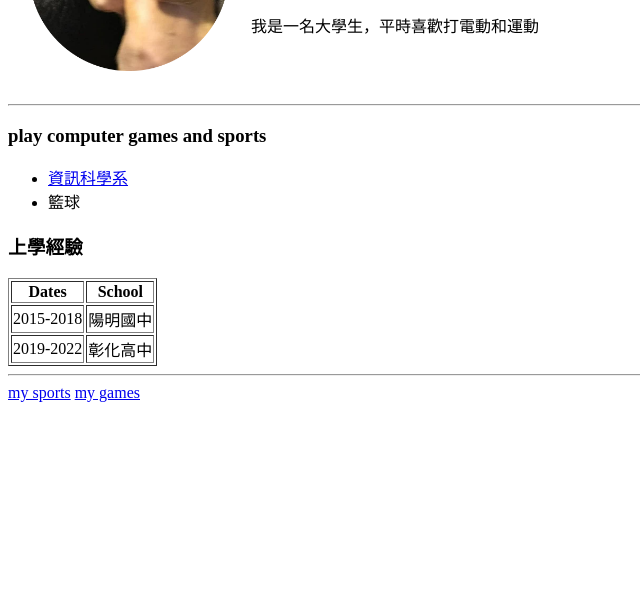
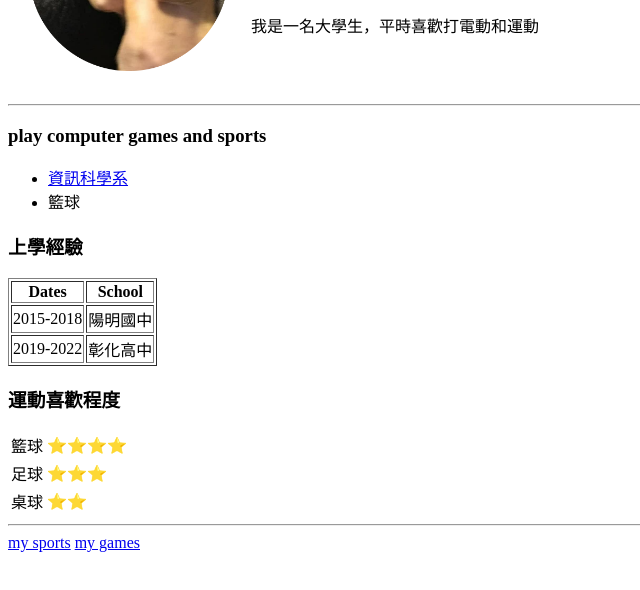
Before and after one commit to 111116041/CV_HTML, a plain HTML site: page index.html in a window 1280 px wide. Shown: the part 158-748 px from the top of the page, without its empty margins (0-640 px from the left). Drawn offline with Linux system fonts and the light colour scheme.

Commit message:
Update index.html

```diff
--- a/index.html
+++ b/index.html
@@ -41,6 +41,21 @@
             </tr>
         </tbody>
     </table>
+    <h3>運動喜歡程度</h3>
+    <table>
+        <tr>
+            <td>籃球</td>
+            <td>⭐⭐⭐⭐</td>
+        </tr>
+        <tr>
+            <td>足球</td>
+            <td>⭐⭐⭐</td>
+        </tr>
+        <tr>
+            <td>桌球</td>
+            <td>⭐⭐</td>
+        </tr>
+    </table>
     <hr>
     <a href="sport.html">my sports</a>
     <a href="game.html">my games</a>
```
